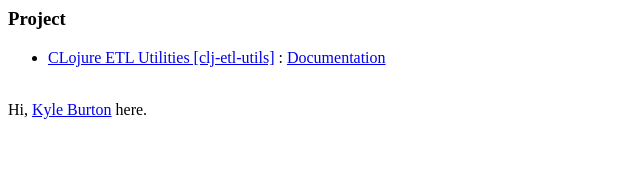
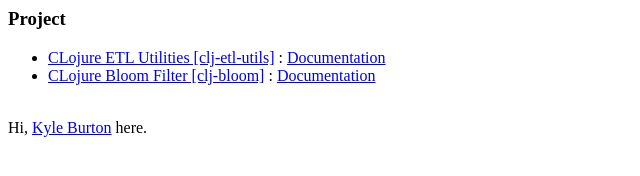
Before and after one commit to kyleburton/kyleburton.github.com, a plain HTML site: page index.html in a window 1280 px wide. Shown: the whole page, without its empty margins (0-640 px from the left). Drawn offline with Linux system fonts and the light colour scheme.

Commit message:
added autodoc link for clj-bloom

```diff
--- a/index.html
+++ b/index.html
@@ -1,7 +1,8 @@
 <div>
   <h3>Project</h3>
   <ul>
-    <li><a href="http://github.com/kyleburton/clj-etl-utils/">CLojure ETL Utilities [clj-etl-utils]</a> : <a href="/clj-etl-utils">Documentation</a> </li>
+    <li><a href="http://github.com/kyleburton/clj-etl-utils/">CLojure ETL Utilities [clj-etl-utils]</a> : <a href="/clj-etl-utils/docs">Documentation</a> </li>
+    <li><a href="http://github.com/kyleburton/clj-bloom/">CLojure Bloom Filter [clj-bloom]</a> : <a href="/clj-bloom/docs">Documentation</a> </li>
   </ul>
 </div>
 
```
